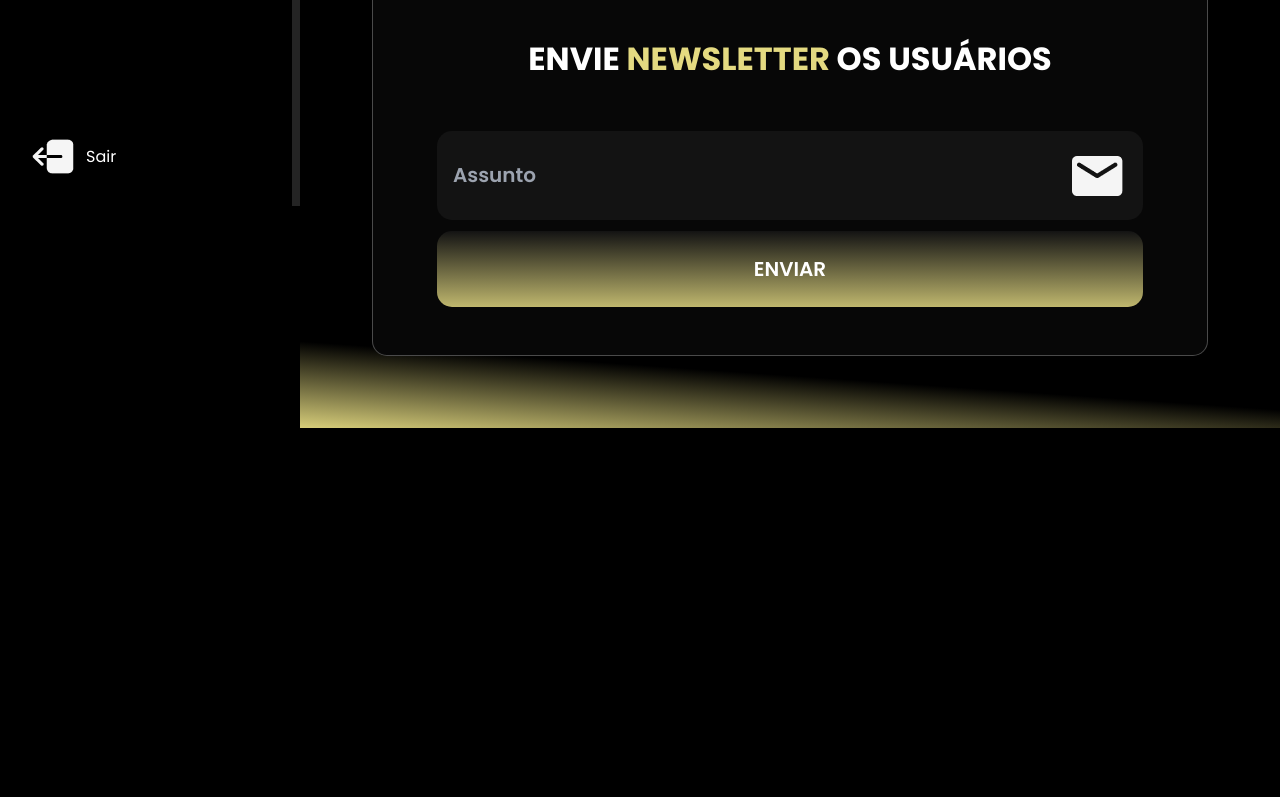
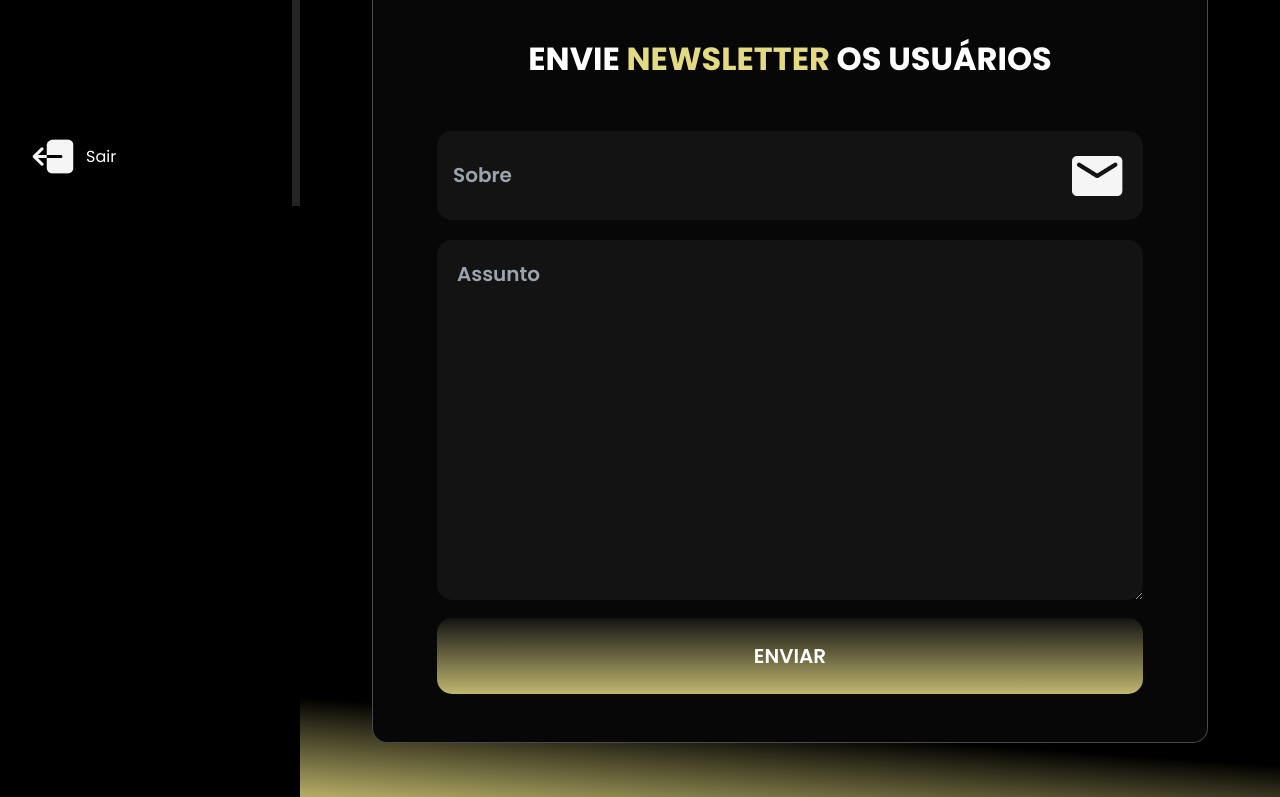
Before and after one commit to blackoutetecct/blackout-dashboard, a Next.js app in the folder blackout-dashboard/: page /newsletter in a window 1280 px wide. Shown: the part 594-1391 px from the top of the page. Before the commit the page ends 1022 px from the top, so only its background shows below. Built offline with nearby package versions, Linux system fonts and the light colour scheme.

Commit message:
Adicionado textarea em newsletter

```diff
--- a/blackout-dashboard/src/app/newsletter/page.js
+++ b/blackout-dashboard/src/app/newsletter/page.js
@@ -42,7 +42,8 @@ export default function Home() {
 
            <form className="relative pt-[5rem] pb-[3rem] mb-10 px-[4rem] max-[800px]:px-[.5rem] bg-[#070707] w-full border-[1px] border-[#ffffff45] rounded-[15px] border-solid" method="">
                     <h2 className="font-bold text-[2rem] max-[500px]:text-[1.2rem] text-center mb-[3rem]"> ENVIE <span className='text-[#E4DA81]'>NEWSLETTER</span> OS USUÁRIOS  </h2>
-                    <div className='relative'><input className=" bg-[#131313] pl-4 py-[1.9rem] text-xl rounded-[15px] w-[100%] text-[#818181] max-[]"  placeholder='Assunto' type="text" required /><Image className="absolute top-[25px] right-[20px]" src={email} />  </div>
+                    <div className='relative'><input className=" bg-[#131313] pl-4 py-[1.9rem] text-xl rounded-[15px] w-[100%] text-[#818181] max-[]"  placeholder='Sobre' type="text" required /><Image className="absolute top-[25px] right-[20px]" src={email} />  </div>
+                    <textarea placeholder='Assunto' className="w-full mt-5 bg-[#131313] text-xl p-5 rounded-[15px] h-[45vh]"   ></textarea>
                     <input className="bg-gradient text-center py-[1.5rem] text-xl rounded-[15px] mt-[.7rem]  w-[100%] text-[#000] cursor-pointer" value="ENVIAR" type="submit" />
            </form>
 
```
Also changed, not shown: 1 other file (tests, documents, lock files or other folders).
